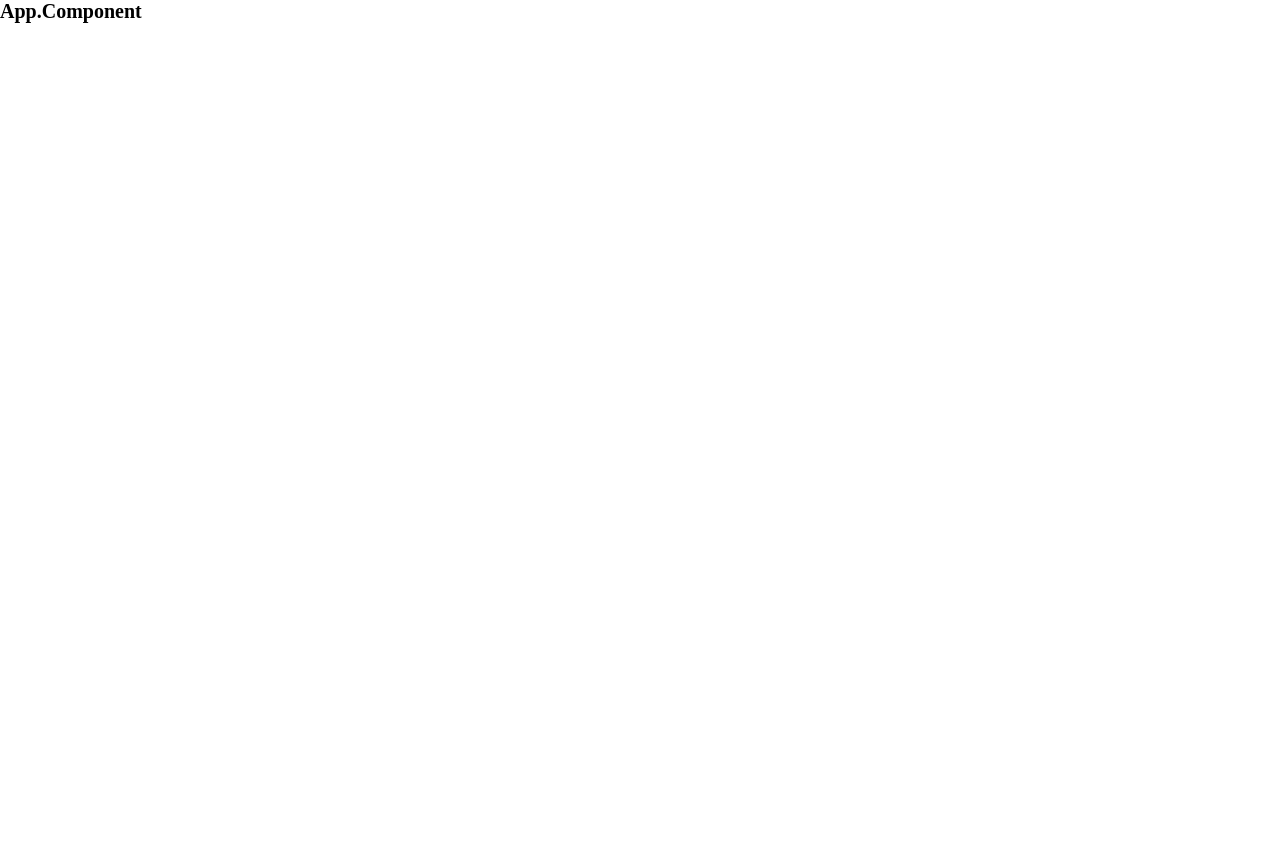
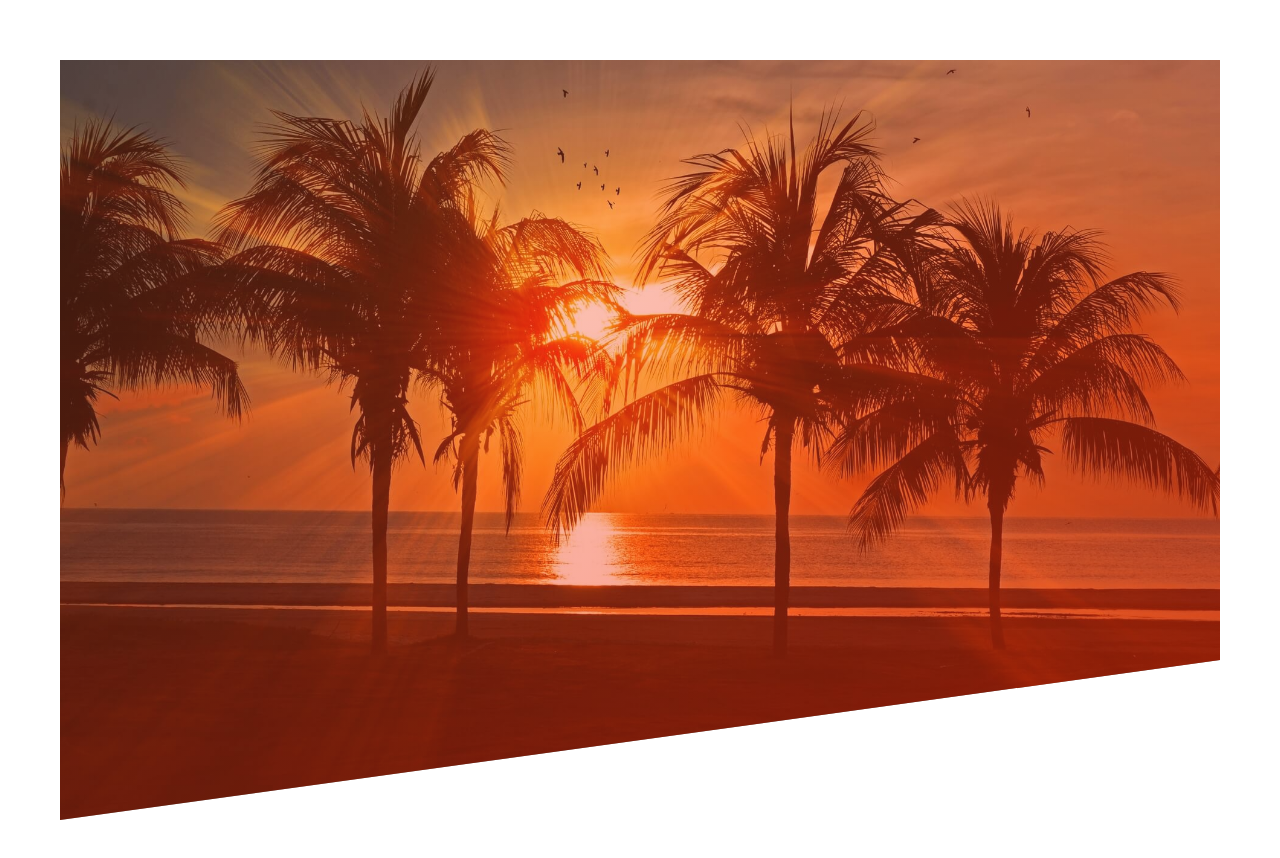
Before and after one commit to Vipmat/Portfolio-website, an Angular app: page / in a window 1280 px wide. Shown: the top 858 px of the page. Before the commit the page ends 800 px from the top, so only its background shows below. Built offline with nearby package versions, Linux system fonts and the light colour scheme.

Commit message:
Homepage header styling

```diff
--- a/src/app/app-routing.module.ts
+++ b/src/app/app-routing.module.ts
@@ -1,10 +1,11 @@
 import { NgModule } from '@angular/core';
 import { Routes, RouterModule } from '@angular/router';
+import { HomepageComponent } from './homepage/homepage.component';
 
-const routes: Routes = [];
+const routes: Routes = [{ path: '', component: HomepageComponent }];
 
 @NgModule({
   imports: [RouterModule.forRoot(routes)],
-  exports: [RouterModule]
+  exports: [RouterModule],
 })
-export class AppRoutingModule { }
+export class AppRoutingModule {}
--- a/src/app/app.component.html
+++ b/src/app/app.component.html
@@ -1 +1 @@
-<h1>App.Component</h1>
+<router-outlet> </router-outlet>
--- a/src/app/app.module.ts
+++ b/src/app/app.module.ts
@@ -3,10 +3,12 @@ import { NgModule } from '@angular/core';
 
 import { AppRoutingModule } from './app-routing.module';
 import { AppComponent } from './app.component';
+import { HomepageComponent } from './homepage/homepage.component';
 
 @NgModule({
   declarations: [
-    AppComponent
+    AppComponent,
+    HomepageComponent
   ],
   imports: [
     BrowserModule,
--- /dev/null
+++ b/src/app/homepage/homepage.component.html
@@ -0,0 +1,3 @@
+<body>
+  <header class="header"></header>
+</body>
--- /dev/null
+++ b/src/app/homepage/homepage.component.ts
@@ -0,0 +1,15 @@
+import { Component, OnInit } from '@angular/core';
+
+@Component({
+  selector: 'app-homepage',
+  templateUrl: './homepage.component.html',
+  styleUrls: ['./homepage.component.css']
+})
+export class HomepageComponent implements OnInit {
+
+  constructor() { }
+
+  ngOnInit(): void {
+  }
+
+}
--- /dev/null
+++ b/src/sass/base/_typography.scss
@@ -0,0 +1,3 @@
+body {
+  padding: 3rem;
+}
--- /dev/null
+++ b/src/sass/layout/_grid.scss
@@ -0,0 +1,3 @@
+// .col-1-of-2 {
+//   width: calc((100% - #{$gutter-horizontal}) / 2);
+// }
--- /dev/null
+++ b/src/sass/layout/_header.scss
@@ -0,0 +1,16 @@
+@import "../utilities/variables";
+
+.header {
+  height: 95vh;
+  background-image: linear-gradient(
+      to right bottom,
+      rgba($color-primary-light, 0.2),
+      rgba($color-primary-dark, 0.6)
+    ),
+    url(/../../assets/img/Hero.jpg);
+  background-size: cover;
+  background-position: top;
+  position: relative;
+
+  clip-path: polygon(0 0, 100% 0, 100% 75vh, 0 100%);
+}
--- a/src/sass/main.scss
+++ b/src/sass/main.scss
@@ -1,3 +1,7 @@
 @import "./base/base";
+@import "./base/typography";
+
+@import "./layout/header";
+@import "./layout/grid";
 
 @import "./utilities/variables";
--- a/src/sass/utilities/_variables.scss
+++ b/src/sass/utilities/_variables.scss
@@ -1,4 +1,7 @@
 // COLORS
+$color-primary: #ff4500;
+$color-primary-light: #fd7d4e;
+$color-primary-dark: #f02c0a;
 
 // FONT
 
--- a/src/styles.css
+++ b/src/styles.css
@@ -10,3 +10,14 @@ html {
 
 body {
   box-sizing: border-box; }
+
+body {
+  padding: 3rem; }
+
+.header {
+  height: 95vh;
+  background-image: linear-gradient(to right bottom, rgba(253, 125, 78, 0.2), rgba(240, 44, 10, 0.6)), url(/../../assets/img/Hero.jpg);
+  background-size: cover;
+  background-position: top;
+  position: relative;
+  clip-path: polygon(0 0, 100% 0, 100% 75vh, 0 100%); }
```
Also changed, not shown: src/app/homepage/homepage.component.css (added), src/assets/img/Hero.jpg (added).
